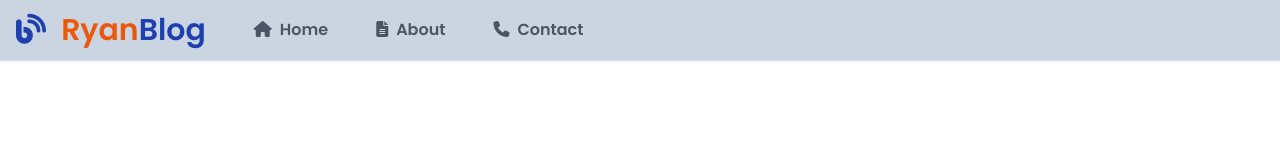
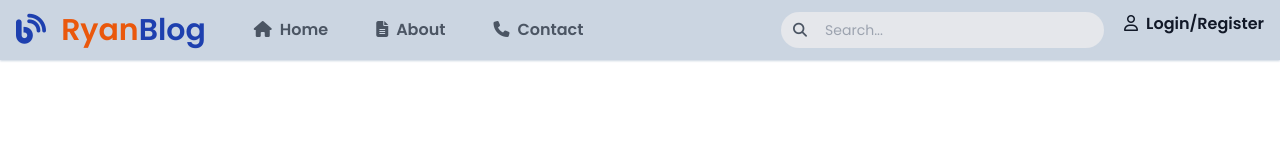
Before and after one commit to ryanhuge-ryjhen/blog-template, a website: page src/index.html in a window 1280 px wide. Drawn offline with Linux system fonts and the light colour scheme.

Commit message:
added header nav

```diff
--- a/src/index.html
+++ b/src/index.html
@@ -53,6 +53,27 @@
             <span class="mr-2"> <i class="fas fa-phone"></i></span> Contact
           </a>
         </div>
+        <div class="relative ml-auto">
+          <span class="absolute left-3 top-2 text-sm text-gray-600">
+            <i class="fas fa-search"></i>
+          </span>
+          <input
+            type="text"
+            placeholder="Search..."
+            class="block w-full rounded-3xl pl-11 pr-2 py-2 focus:outline-none bg-gray-200 text-sm text-gray-600 shadow-sm shadow-slate-300"
+          />
+        </div>
+        <div class="ml-5">
+          <a
+            href="#"
+            class="flex items-center font-semibold text-md text-gray-900 hover:text-blue-700 transition"
+          >
+            <span class="mr-2">
+              <i class="far fa-user"></i>
+            </span>
+            Login/Register
+          </a>
+        </div>
       </div>
     </nav>
   </body>
```
Also changed, not shown: output/output.css.
